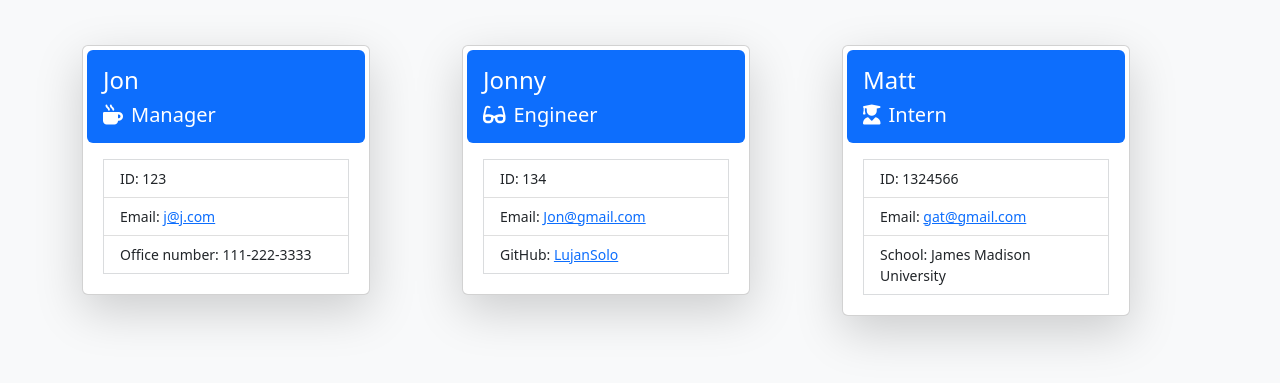
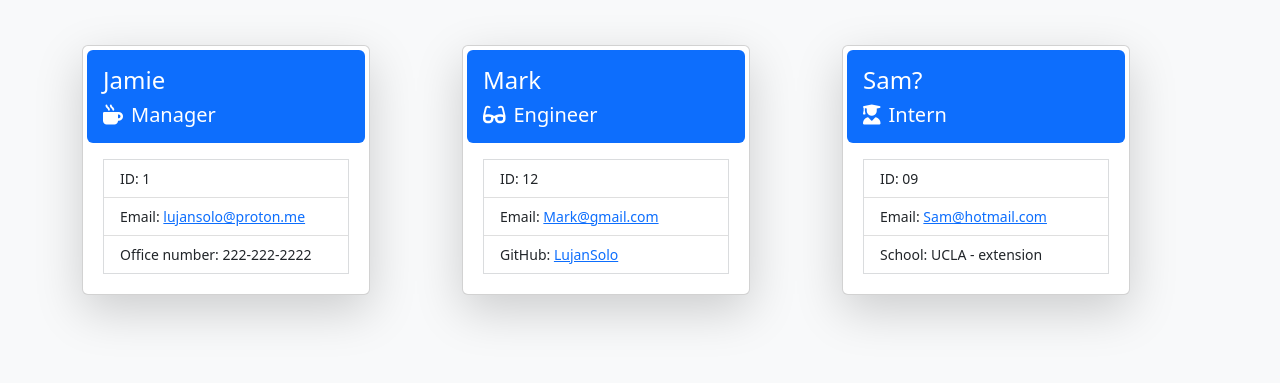
Before and after one commit to LujanSolo/team-profile-gen, a website: page dist/index.html in a window 1280 px wide. Shown: the part 99-482 px from the top of the page. Drawn offline with nearby package versions, Linux system fonts and the light colour scheme; a web font is replaced by a local one.

Commit message:
added video link and example HTML to distribution folder

```diff
--- a/dist/index.html
+++ b/dist/index.html
@@ -25,14 +25,14 @@
 
   <div class="card bg-light shadow-lg p-1 bg-white rounded mb-4" style="width: 18rem;">
   <div class="card-body bg-primary text-white rounded-2">
-    <h4 class="card-title">Jon</h4>
+    <h4 class="card-title">Jamie</h4>
     <h5 class="card-text"><i class="fa-solid fa-mug-hot me-2"></i>Manager</h5>
   </div>
   <div class="m-3 border border-secondary border-opacity-25">
   <ul id="details" class="list-group list-group-flush">
-    <li class="list-group-item">ID: 123</li>
-    <li class="list-group-item">Email: <a href="mailto:j@j.com">j@j.com</a></li>
-    <li class="list-group-item">Office number: 111-222-3333</li>
+    <li class="list-group-item">ID: 1</li>
+    <li class="list-group-item">Email: <a href="mailto:lujansolo@proton.me">lujansolo@proton.me</a></li>
+    <li class="list-group-item">Office number: 222-222-2222</li>
   </ul>
   </div>
   </div>
@@ -42,13 +42,13 @@
 
   <div class="card bg-light shadow-lg p-1 bg-white rounded mb-4" style="width: 18rem;">
   <div class="card-body bg-primary text-white rounded-2">
-    <h4 class="card-title"></i>Jonny</h4>
+    <h4 class="card-title"></i>Mark</h4>
     <h5 class="card-text text"><i class="fa-solid fa-glasses me-2"></i>Engineer</h5>
   </div>
   <div class="m-3 border border-secondary border-opacity-25">
   <ul id="details" class="list-group list-group-flush">
-    <li class="list-group-item">ID: 134</li>
-    <li class="list-group-item">Email: <a href="mailto:Jon@gmail.com">Jon@gmail.com</a></li>
+    <li class="list-group-item">ID: 12</li>
+    <li class="list-group-item">Email: <a href="mailto:Mark@gmail.com">Mark@gmail.com</a></li>
     <li class="list-group-item">GitHub: <a href="https://github.com/LujanSolo">LujanSolo</a></li>
   </ul>
   </div>
@@ -59,14 +59,14 @@
 
   <div class="card bg-light shadow-lg p-1 bg-white rounded mb-4" style="width: 18rem;">
   <div class="card-body bg-primary text-white rounded-2">
-    <h4 class="card-title">Matt</h4>
+    <h4 class="card-title">Sam?</h4>
     <h5 class="card-text"><i class="fa-solid fa-user-graduate me-2"></i>Intern</h5>
   </div>
   <div class="m-3 border border-secondary border-opacity-25">
   <ul id="details" class="list-group list-group-flush">
-    <li class="list-group-item">ID: 1324566</li>
-    <li class="list-group-item">Email: <a href="mailto:gat@gmail.com">gat@gmail.com</a></li>
-    <li class="list-group-item">School: James Madison University</li>
+    <li class="list-group-item">ID: 09</li>
+    <li class="list-group-item">Email: <a href="mailto:Sam@hotmail.com">Sam@hotmail.com</a></li>
+    <li class="list-group-item">School: UCLA - extension</li>
   </ul>
   </div>
   </div>
```
Also changed, not shown: README.md.
